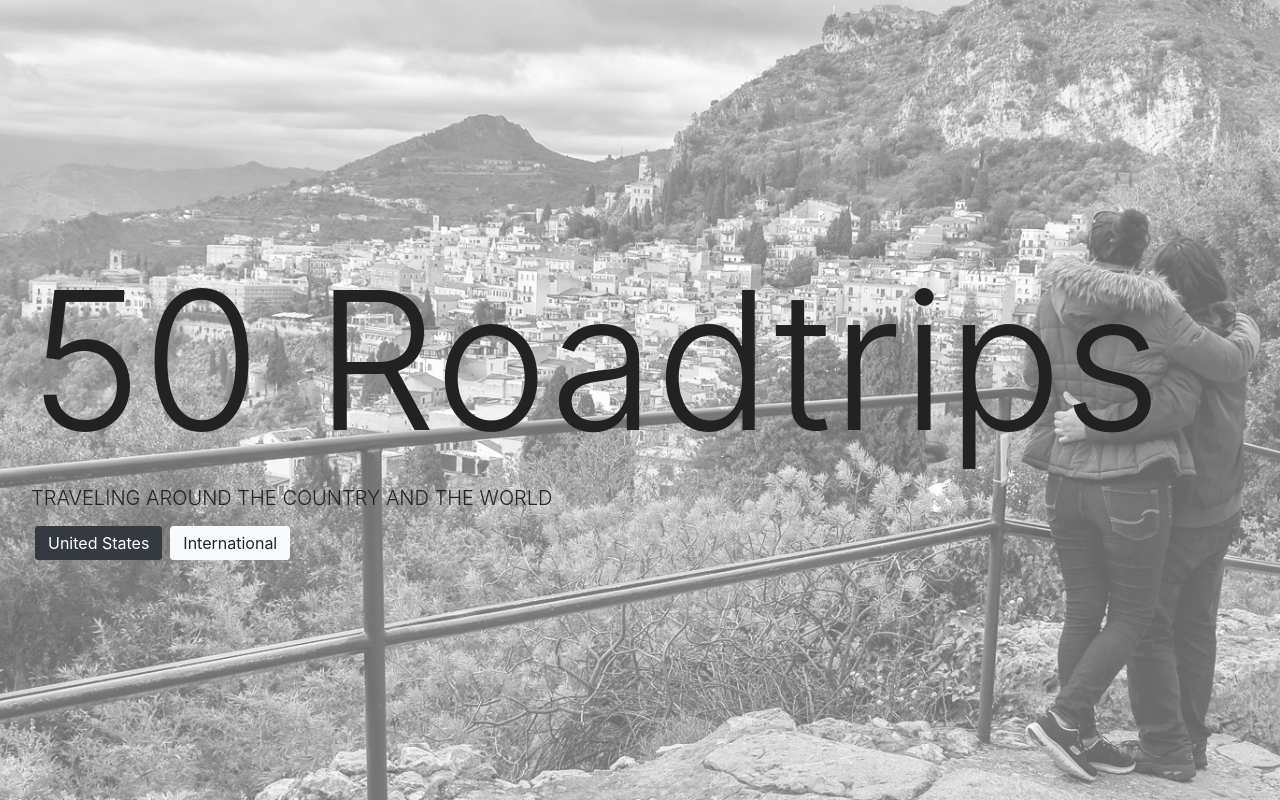
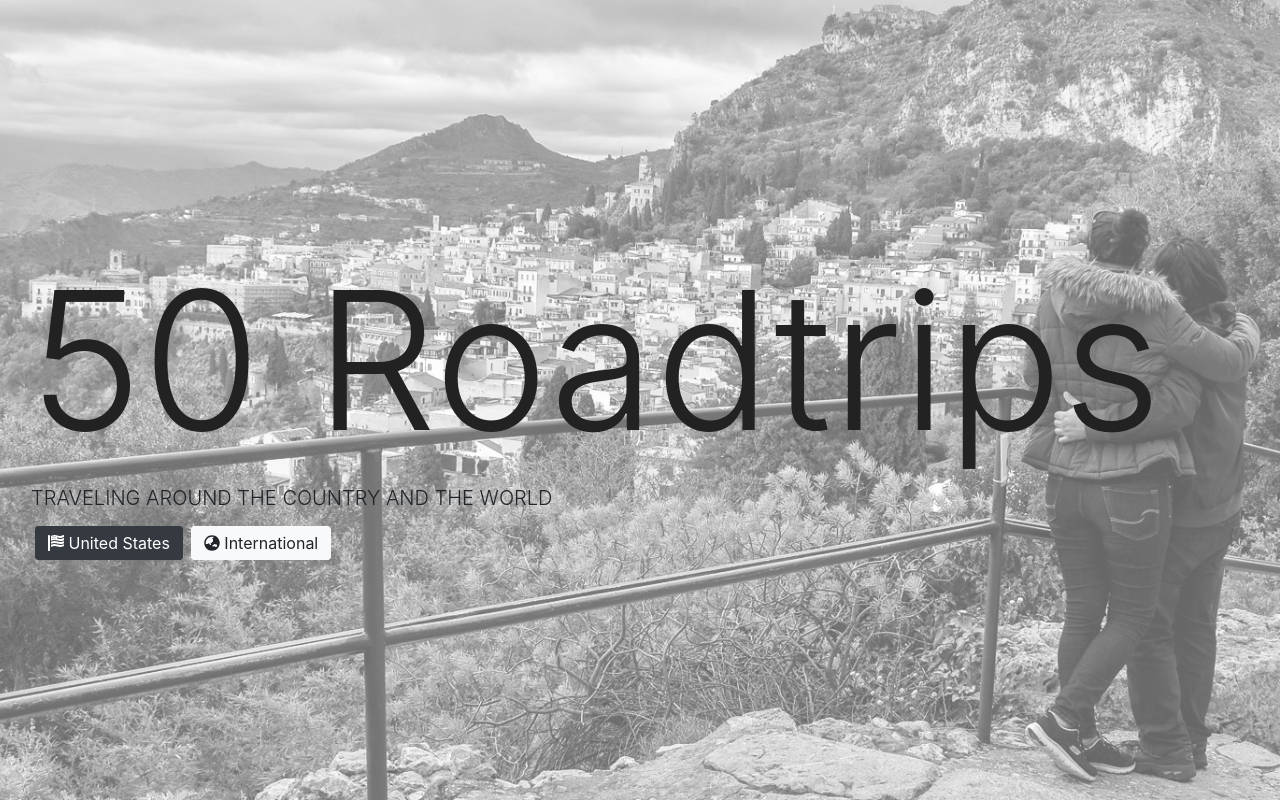
Before and after one commit to jorgedonoso/50roadtrips.com, a Vue app: page / in a window 1280 px wide. Built offline with nearby package versions, Linux system fonts and the light colour scheme; no server answers.

Commit message:
Add FontAwesome to Home

```diff
--- a/package.json
+++ b/package.json
@@ -11,6 +11,9 @@
         "start": "node ./src/server.js"
     },
     "dependencies": {
+        "@fortawesome/fontawesome-svg-core": "^1.2.28",
+        "@fortawesome/free-solid-svg-icons": "^5.13.0",
+        "@fortawesome/vue-fontawesome": "^0.1.9",
         "axios": "^0.18.1",
         "bootstrap": "^4.4.1",
         "connect-history-api-fallback": "^1.6.0",
--- a/src/layouts/Page.vue
+++ b/src/layouts/Page.vue
@@ -3,7 +3,7 @@
         <nav
             class="navbar navbar-expand-sm bg-light navbar-light justify-content-end shadow fixed-top"
         >
-            <a class="navbar-brand mr-auto" href="/">50 Roadtrips</a>
+            <a class="navbar-brand mr-auto" href="/"><font-awesome-icon icon="map-signs" /> 50 Roadtrips</a>
 
             <button
                 class="navbar-toggler"
--- a/src/main.ts
+++ b/src/main.ts
@@ -5,6 +5,18 @@ import store from './store';
 import '@/logic/mixin';
 import 'bootstrap/dist/css/bootstrap.min.css';
 import * as VueGoogleMaps from 'vue2-google-maps';
+
+import { library } from '@fortawesome/fontawesome-svg-core';
+import {
+    faMapSigns,
+    faFlagUsa,
+    faGlobeAsia,
+} from '@fortawesome/free-solid-svg-icons';
+import { FontAwesomeIcon } from '@fortawesome/vue-fontawesome';
+
+library.add(faMapSigns, faFlagUsa, faGlobeAsia);
+
+Vue.component('font-awesome-icon', FontAwesomeIcon);
 
 Vue.config.productionTip = false;
 
--- a/src/shims-gc.d.ts
+++ b/src/shims-gc.d.ts
@@ -1 +1 @@
-declare module "google-charts/dist/googleCharts";
+declare module 'google-charts/dist/googleCharts';
--- a/src/views/Home.vue
+++ b/src/views/Home.vue
@@ -14,12 +14,12 @@
             to="/united-states"
             class="btn d-block d-md-inline btn-dark m-1"
             exact
-          >United States</router-link>
+          ><font-awesome-icon icon="flag-usa" /> United States</router-link>
           <router-link
             to="/international"
             class="btn d-block d-md-inline btn-light m-1"
             exact
-          >International</router-link>
+          ><font-awesome-icon icon="globe-asia" /> International</router-link>
         </div>
       </div>
     </div>
```
Also changed, not shown: 1 other file (tests, documents, lock files or other folders). Lines whose indentation alone changed are shown as unchanged.
